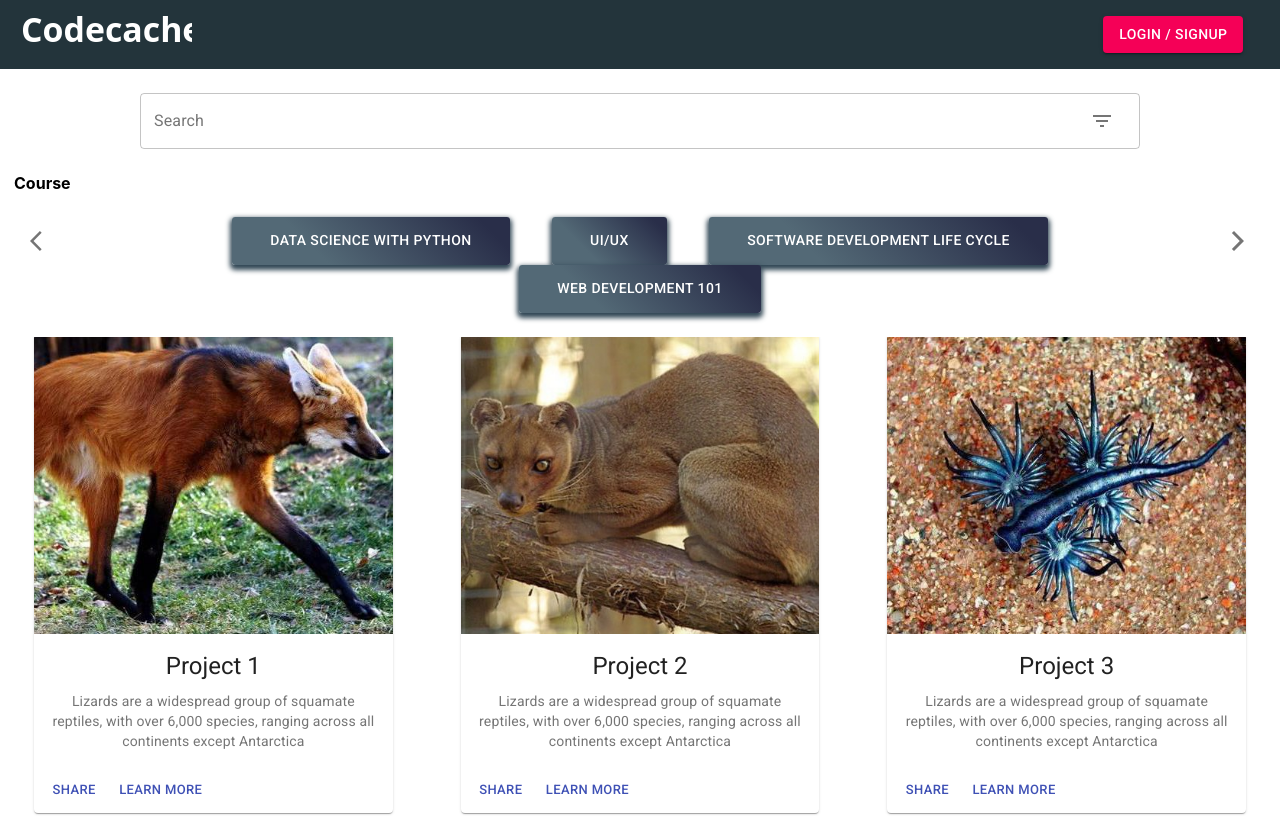
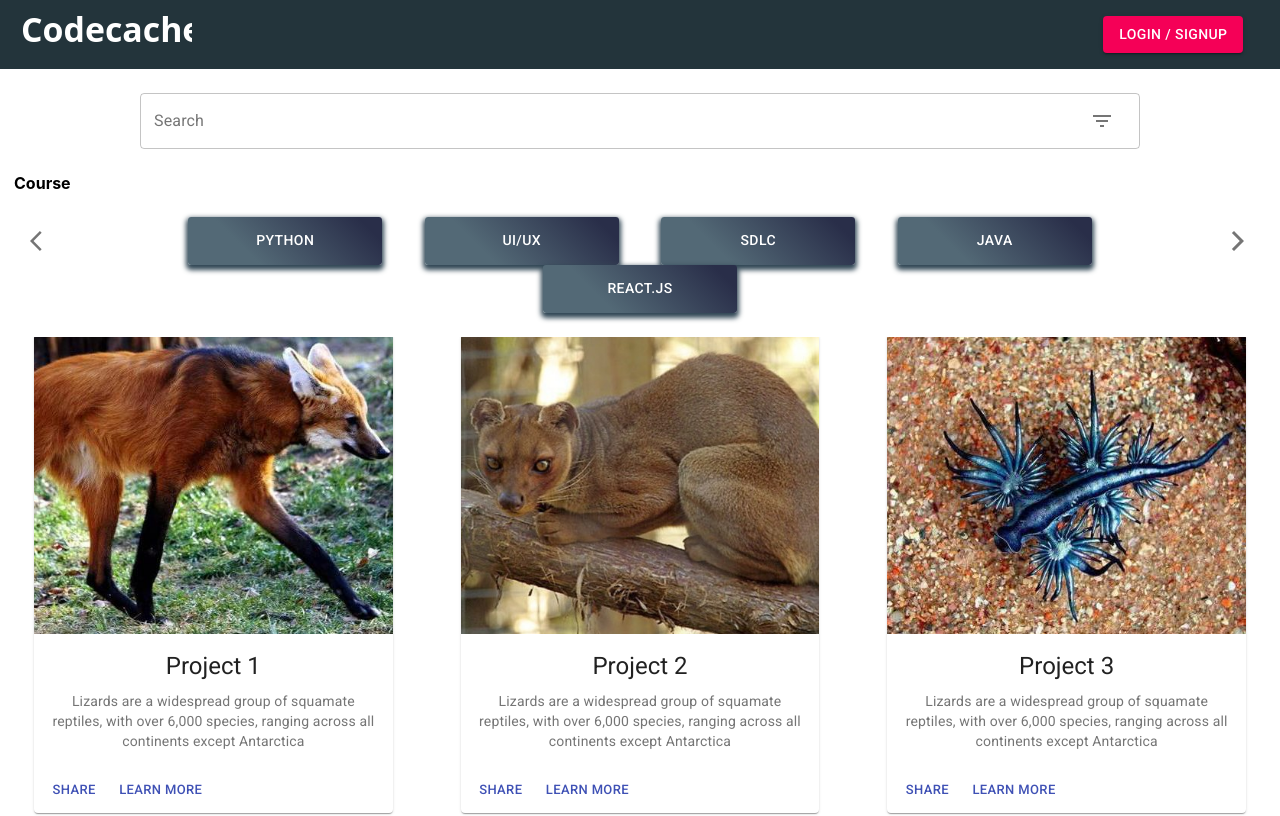
Before and after one commit to leonardtng/codecache-V1, a React (Create React App) app: page / in a window 1280 px wide. Shown: the top 816 px of the page. Built offline with nearby package versions, Linux system fonts and the light colour scheme.

Commit message:
Added login context

```diff
--- a/src/App.tsx
+++ b/src/App.tsx
@@ -1,4 +1,5 @@
 import React from 'react';
+import { useContext } from 'react';
 import logo from './images/Codecache.svg';
 import SearchBar from './components/SearchBar';
 import CourseFilter from './components/CourseFilter';
@@ -7,6 +8,8 @@ import ProjectSpace from './components/ProjectSpace';
 import { makeStyles, createStyles, Theme } from '@material-ui/core/styles';
 import Grid from '@material-ui/core/Grid';
 import './App.css';
+
+import UserState, { userState } from './contexts/UserState';
 
 const useStyles = makeStyles((theme: Theme) =>
   createStyles({
@@ -23,6 +26,27 @@ const Logo: React.FC = () => {
 }
 
 const NavBar: React.FC = () => {
+  const { isLoggedIn } = useContext(userState);
+
+  if (isLoggedIn === true) {
+    return (
+      <Grid container spacing={0} id="navbar">
+        <Grid item xs={2} id="navcolor">
+          <Logo />
+        </Grid>
+        <Grid item xs={8} id="navcolor">
+        </Grid>
+        <Grid item xs={2} id="navcolor">
+
+        </Grid>
+        <Grid item xs={12}>
+          <SearchBar />
+        </Grid>
+        <CourseFilter />
+      </Grid>
+    )
+  }
+
   return (
     <Grid container spacing={0} id="navbar">
       <Grid item xs={2} id="navcolor">
@@ -44,10 +68,12 @@ const NavBar: React.FC = () => {
 const App: React.FC = () => {
   const classes = useStyles();
   return (
-    <div className={classes.root} id="App">
-      <NavBar />
-      <ProjectSpace />
-    </div>
+    <UserState>
+      <div className={classes.root} id="App">
+        <NavBar />
+        <ProjectSpace />
+      </div>
+    </UserState>
   );
 }
 
--- a/src/components/CourseButtons.tsx
+++ b/src/components/CourseButtons.tsx
@@ -11,6 +11,7 @@ const useStyles = makeStyles((theme: Theme) =>
         padding: theme.spacing(1),
       },
       margin: '0px 2%',
+      width: 194,
     },
     black: {
       background: 'linear-gradient(45deg, #536976 30%, #292e49 90%)',
--- a/src/components/Popup.tsx
+++ b/src/components/Popup.tsx
@@ -2,6 +2,7 @@ import React from 'react';
 import "../css/Popup.css";
 import { makeStyles, createStyles, Theme } from '@material-ui/core/styles';
 import Button from '@material-ui/core/Button';
+import { userState } from '../contexts/UserState';
 
 const useStyles = makeStyles((theme: Theme) =>
   createStyles({
@@ -19,15 +20,19 @@ const Popup: React.FC = () => {
   return (
     <div className={classes.root}>
       <div className="popup">
-      <Button className="gh-login" variant="contained" color="primary">
-        Login with Github
-      </Button>
-      <Button className="gh-signup" variant="contained" color="primary">
-        Signup with Github
-      </Button>
+
+        <userState.Consumer>{({ isLoggedIn, toggleLogin }) => (
+          <Button className="gh-login" variant="contained" color="primary" onClick={toggleLogin}>
+            Login with Github
+          </Button>)}
+        </userState.Consumer>
+
+        <Button className="gh-signup" variant="contained" color="primary">
+          Signup with Github
+         </Button>
       </div>
     </div>
-  )
+  );
 }
 
 export default Popup;
--- /dev/null
+++ b/src/contexts/UserState.tsx
@@ -0,0 +1,15 @@
+import React, { createContext, useState } from 'react';
+
+export const userState = createContext({isLoggedIn: false, toggleLogin: () => {}});
+
+const UserState: React.FC = (props) => {
+    let [isLoggedIn, setUserState] = useState(false);
+
+    return(
+        <userState.Provider value={ {isLoggedIn: false, toggleLogin: () => {isLoggedIn? setUserState(false) : setUserState(true);}} }>
+            {props.children}
+        </userState.Provider>
+    )
+}
+
+export default UserState;
--- a/src/data/courseList.tsx
+++ b/src/data/courseList.tsx
@@ -1,8 +1,9 @@
 const courseList = [
-    { id: 1, name: 'Data Science with Python', color: 'primary' },
+    { id: 1, name: 'Python', color: 'primary' },
     { id: 2, name: 'UI/UX', color:'primary' },
-    { id: 3, name: 'Software Development Life Cycle', color: 'primary' },
-    { id: 4, name: 'Web Development 101', color: 'primary' },
+    { id: 3, name: 'SDLC', color: 'primary' },
+    { id: 4, name: 'Java', color: 'primary' },
+    { id: 5, name: 'React.js', color: 'primary' },
 ];
 
 export default courseList
--- a/src/index.tsx
+++ b/src/index.tsx
@@ -4,7 +4,7 @@ import './index.css';
 import App from './App';
 import * as serviceWorker from './serviceWorker';
 
-ReactDOM.render(<App />, document.getElementById('root'));
+ReactDOM.render(<App />,document.getElementById('root'));
 
 // If you want your app to work offline and load faster, you can change
 // unregister() to register() below. Note this comes with some pitfalls.
```
